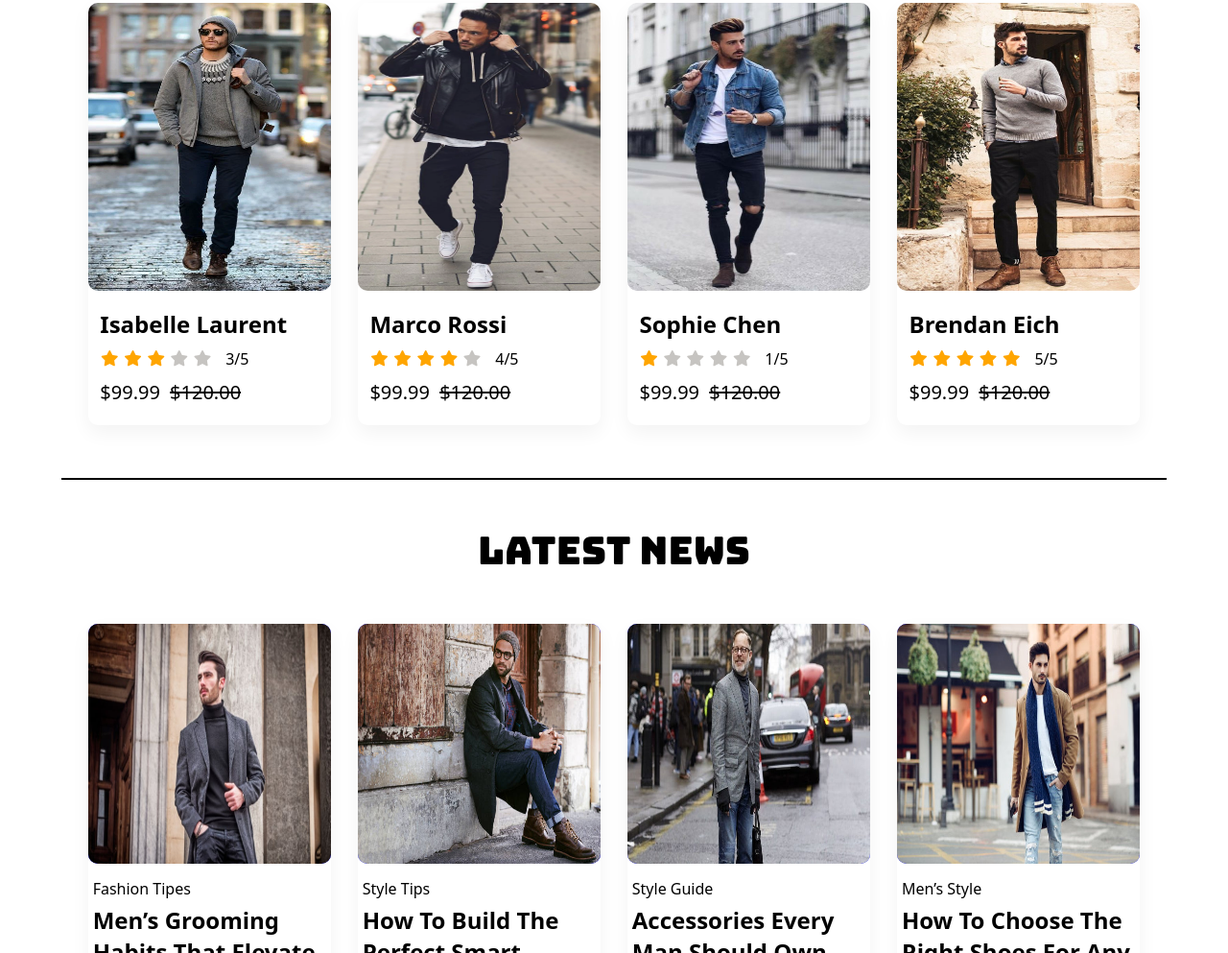
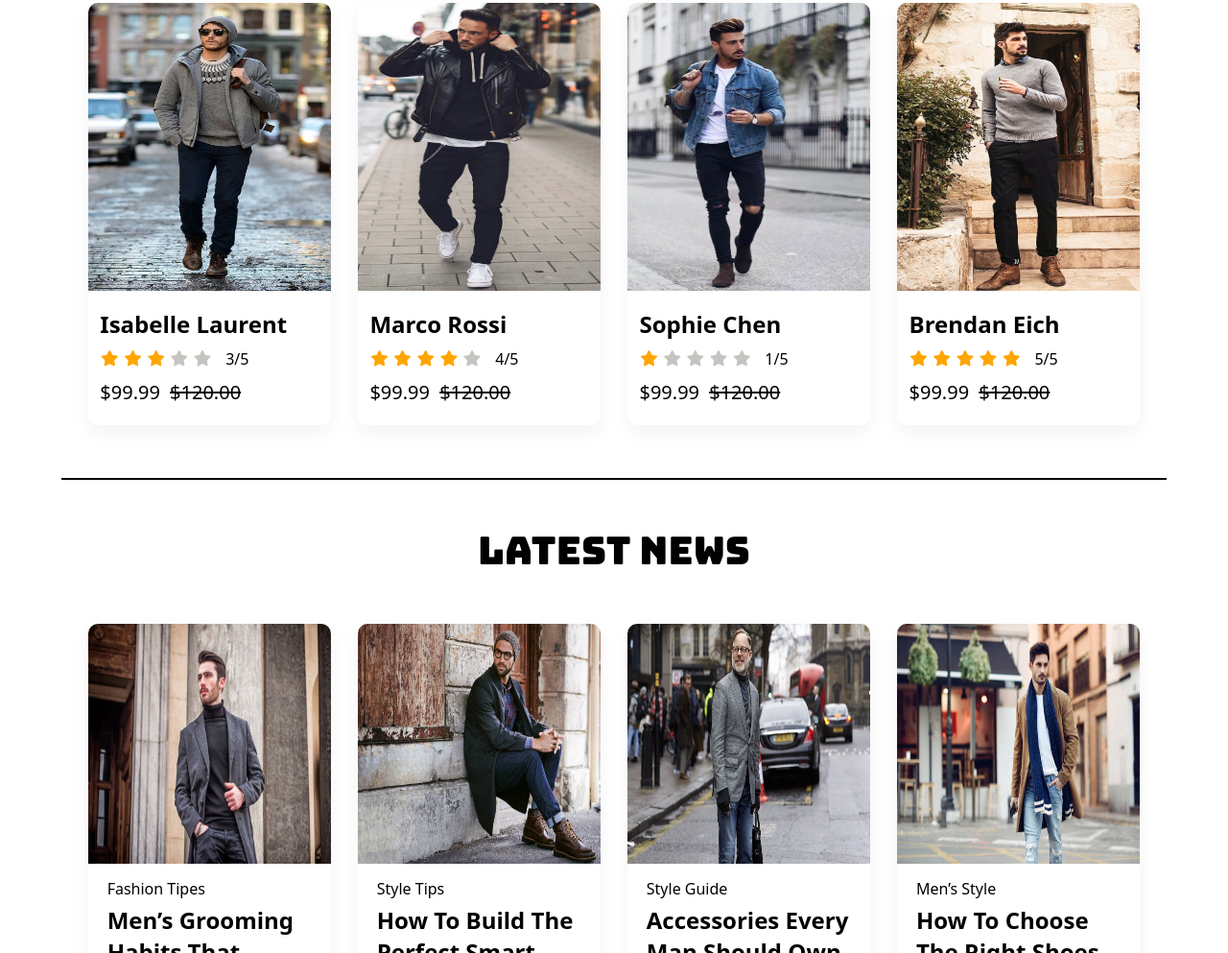
Before and after one commit to MohammadSaidam/Shop.co, a plain HTML site: page index.html in a window 1280 px wide. Shown: the part 2490-3483 px from the top of the page at 96% size. Drawn offline with Linux system fonts and the light colour scheme.

Commit message:
update section design

```diff
--- a/css/style.css
+++ b/css/style.css
@@ -618,7 +618,7 @@ body {
 .news-card-image img {
     width: 100%;
     height: 100%;
-    border-radius: 10px;
+       border-radius: 10px 10px 0 0;
 
     z-index: 1;
 }
@@ -1142,9 +1142,9 @@ body {
 .news-card-image {
     width: 100%;
     height: 50%;
-    background-color: blue;
+    /* background-color: blue; */
     /* border-radius: 10px 0 10px 0 ; */
-    border-radius: 10px;
+    border-radius: 10px 10px 0 0;
     margin: auto;
     transition: 0.5s;
 }
@@ -1152,7 +1152,7 @@ body {
 .news-card-image img {}
 
 .news-card-image:hover {
-    transform: scale(1.1);
+    transform: scale(1.05);
     transition: 1s;
 }
 
@@ -1164,7 +1164,7 @@ body {
     flex-direction: column;
     justify-content: space-evenly;
     align-items: flex-start;
-    padding: 10px 5px;
+    padding: 10px 20px;
 
 }
 
```
